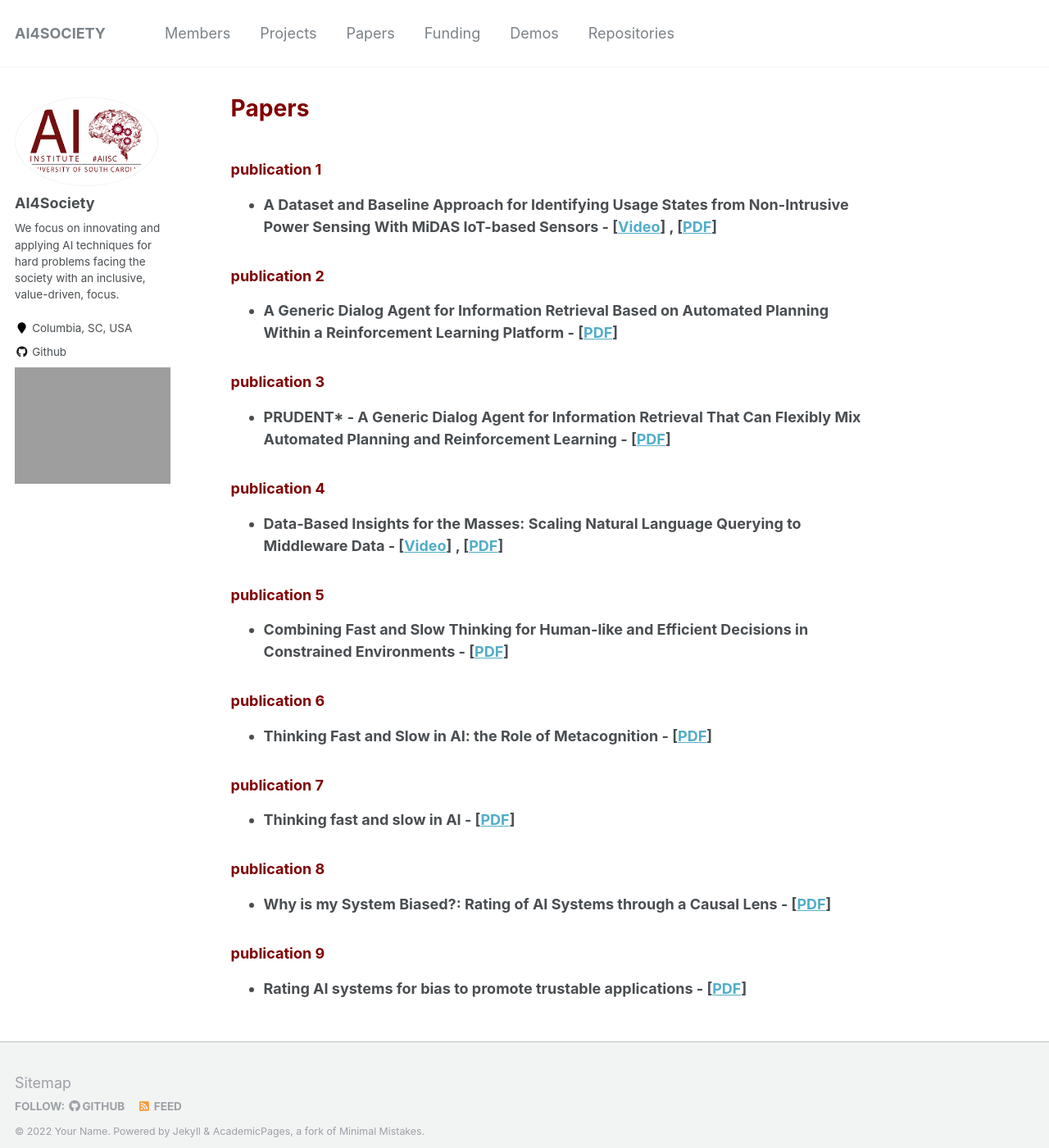
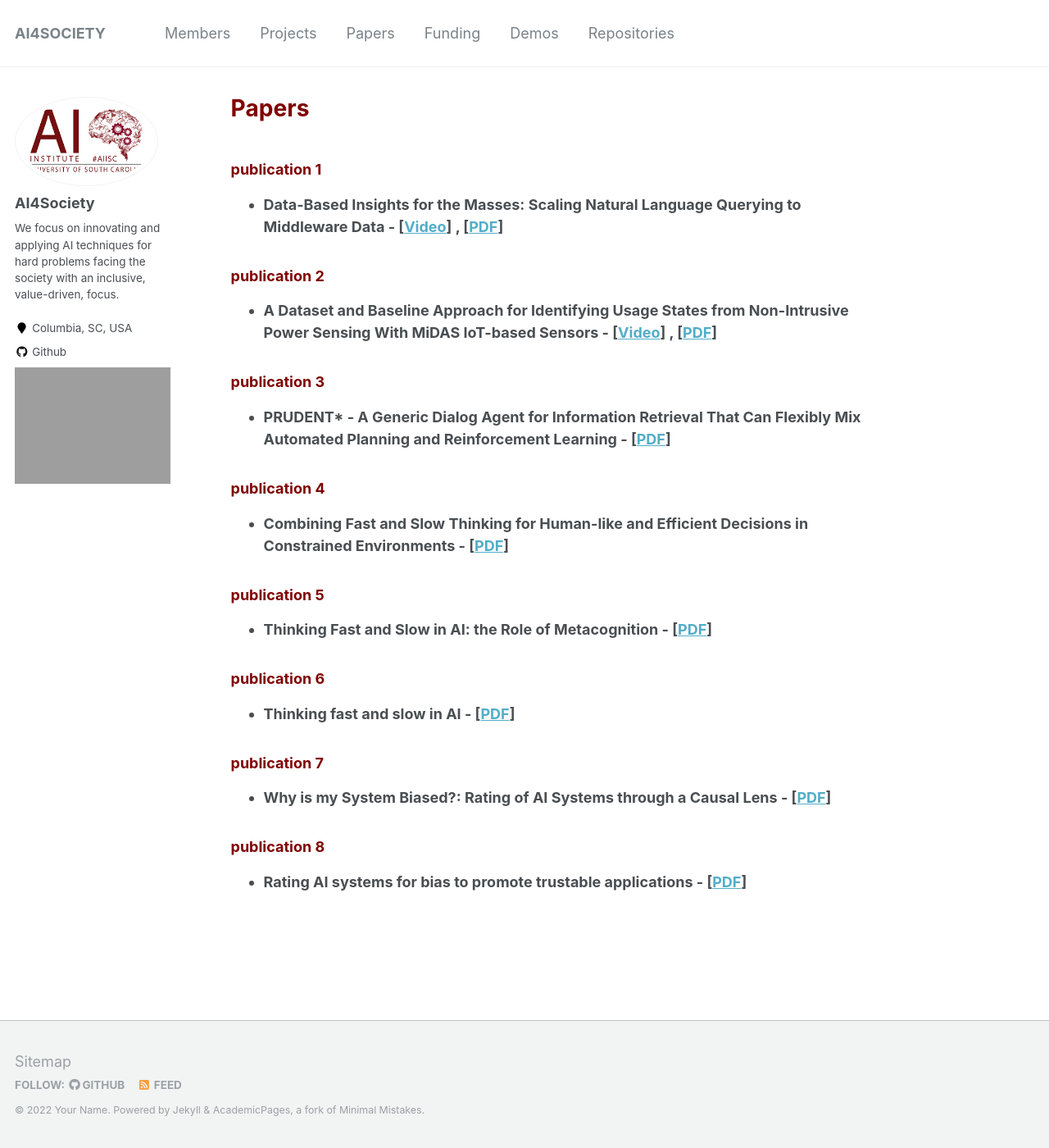
Before and after one commit to likitha-9/ai4society.github.io, a Jekyll site: the page built from _pages/papers.md, in a window 1280 px wide and 1400 px high. Shown: the whole window at 82% size. Built offline with Jekyll 4.4.1, drawn with Linux system fonts in a browser that asks for light colours.

Commit message:
Remove publications

```diff
--- a/_pages/papers.md
+++ b/_pages/papers.md
@@ -8,40 +8,34 @@ redirect_from:
   - /papers.html
 ---
 
+### <span style="color:maroon">**publication 1**</span>
+- <span style>**Data-Based Insights for the Masses: Scaling Natural Language Querying to Middleware Data - [[Video](https://www.youtube.com/watch?v=-0aKDVoEGvs)] , [[PDF](https://dl.acm.org/doi/abs/10.1007/978-3-031-00129-1_49)]**</span>
 
-
-### <span style="color:maroon">**publication 1**</span>
+### <span style="color:maroon">**publication 2**</span>
 - <span style>**A Dataset and Baseline Approach for Identifying Usage States from Non-Intrusive Power Sensing With MiDAS IoT-based Sensors - [[Video](https://www.youtube.com/watch?v=-0aKDVoEGvs)] , [[PDF](https://dl.acm.org/doi/10.1145/3514094.3534174)]** </span>
 
-
-### <span style="color:maroon">**publication 2**</span>
-- <span style>**A Generic Dialog Agent for Information Retrieval Based on Automated Planning
-Within a Reinforcement Learning Platform - [[PDF](https://prl-theworkshop.github.io/prl2021/papers/PRL2021_paper_28.pdf)]**</span>
 
 ### <span style="color:maroon">**publication 3**</span>
 - <span style>**PRUDENT* - A Generic Dialog Agent for Information Retrieval That Can
 Flexibly Mix Automated Planning and Reinforcement Learning - [[PDF](https://icaps21.icaps-conference.org/demos/demos/381.pdf)]**</span>
 
 
+
 ### <span style="color:maroon">**publication 4**</span>
-- <span style>**Data-Based Insights for the Masses: Scaling Natural Language Querying to Middleware Data - [[Video](https://www.youtube.com/watch?v=-0aKDVoEGvs)] , [[PDF](https://dl.acm.org/doi/abs/10.1007/978-3-031-00129-1_49)]**</span>
+- <span style>**Combining Fast and Slow Thinking for Human-like and Efficient Decisions in Constrained Environments - [[PDF](https://scholar.google.com/citations?view_op=view_citation&hl=en&user=mPC6wp4AAAAJ&sortby=pubdate&citation_for_view=mPC6wp4AAAAJ:KNjnJ3z-R6IC)]**</span>
 
 
 ### <span style="color:maroon">**publication 5**</span>
-- <span style>**Combining Fast and Slow Thinking for Human-like and Efficient Decisions in Constrained Environments - [[PDF](https://scholar.google.com/citations?view_op=view_citation&hl=en&user=mPC6wp4AAAAJ&sortby=pubdate&citation_for_view=mPC6wp4AAAAJ:KNjnJ3z-R6IC)]**</span>
+- <span style>**Thinking Fast and Slow in AI: the Role of Metacognition - [[PDF](https://scholar.google.com/citations?view_op=view_citation&hl=en&user=mPC6wp4AAAAJ&cstart=20&pagesize=80&sortby=pubdate&citation_for_view=mPC6wp4AAAAJ:CdxZDUztZiMC)]**</span>
 
 
 ### <span style="color:maroon">**publication 6**</span>
-- <span style>**Thinking Fast and Slow in AI: the Role of Metacognition - [[PDF](https://scholar.google.com/citations?view_op=view_citation&hl=en&user=mPC6wp4AAAAJ&cstart=20&pagesize=80&sortby=pubdate&citation_for_view=mPC6wp4AAAAJ:CdxZDUztZiMC)]**</span>
+- <span style>**Thinking fast and slow in AI - [[PDF](https://scholar.google.com/citations?view_op=view_citation&hl=en&user=mPC6wp4AAAAJ&cstart=20&pagesize=80&sortby=pubdate&citation_for_view=mPC6wp4AAAAJ:PaBasH6fAo0C)]**</span>
 
 
 ### <span style="color:maroon">**publication 7**</span>
-- <span style>**Thinking fast and slow in AI - [[PDF](https://scholar.google.com/citations?view_op=view_citation&hl=en&user=mPC6wp4AAAAJ&cstart=20&pagesize=80&sortby=pubdate&citation_for_view=mPC6wp4AAAAJ:PaBasH6fAo0C)]**</span>
+- <span style>**Why is my System Biased?: Rating of AI Systems through a Causal Lens - [[PDF](https://dl.acm.org/doi/10.1145/3514094.3539556)]**</span>
 
 
 ### <span style="color:maroon">**publication 8**</span>
-- <span style>**Why is my System Biased?: Rating of AI Systems through a Causal Lens - [[PDF](https://dl.acm.org/doi/10.1145/3514094.3539556)]**</span>
-
-
-### <span style="color:maroon">**publication 9**</span>
 - <span style>**Rating AI systems for bias to promote trustable applications - [[PDF](https://ieeexplore.ieee.org/abstract/document/8809756)]**</span>
```
Also changed, not shown: _projects/1_project.md (+1 -1 lines), _projects/2_project.md (+1 -1 lines), _projects/3_project.md (+1 -1 lines), _projects/4_project.md (+1 -1 lines).
